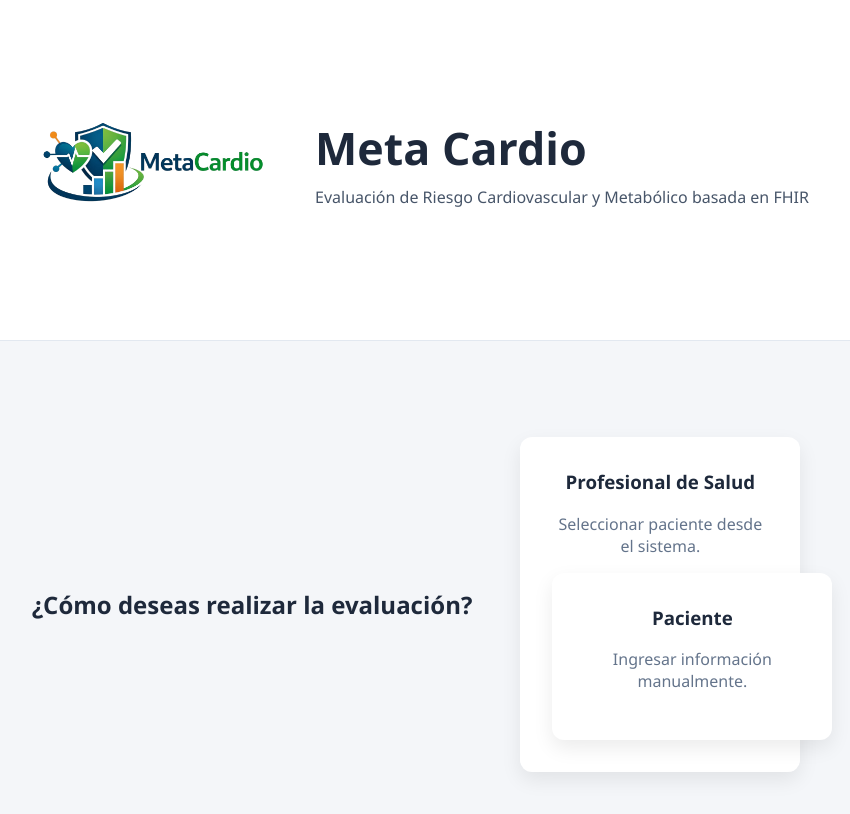
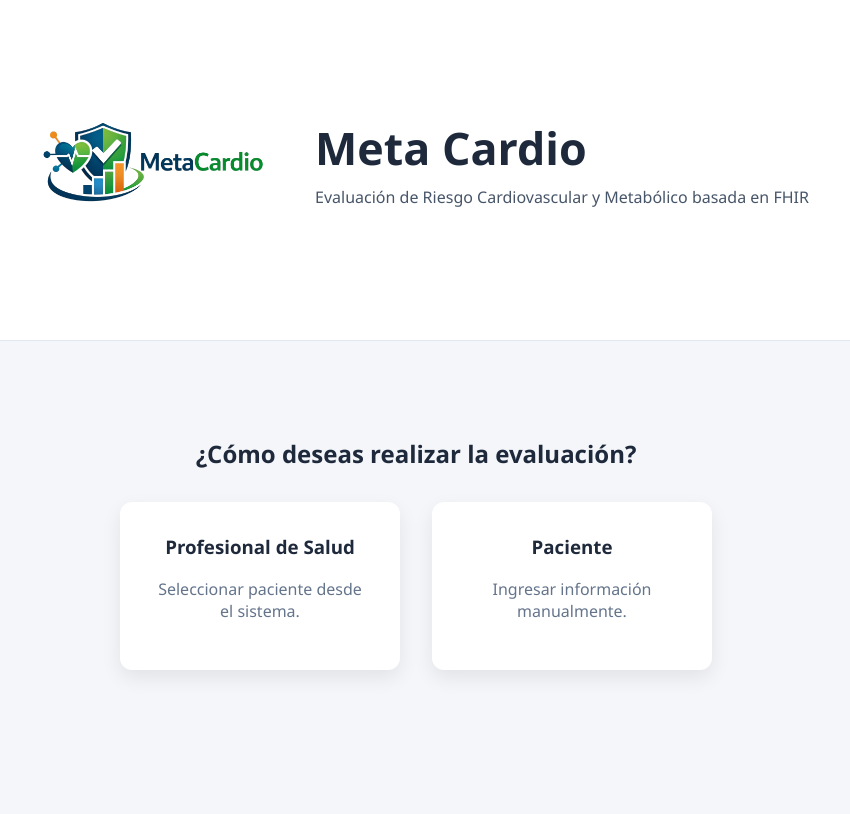
Before and after one commit to yhoys/meta-cardio, a React (Vite) app: page / in a window 1280 px wide. Shown: the top 814 px of the page, without its empty margins (224-1074 px from the left). Built offline with nearby package versions, Linux system fonts and the light colour scheme.

Commit message:
Correcciones 7

```diff
--- a/src/App.css
+++ b/src/App.css
@@ -69,13 +69,10 @@ body {
     font-size: 2rem;
   }
 }
+
 .mode-container {
-  display: flex;
-  justify-content: center;
-  align-items: center;
-  gap: 3rem;
-  flex-wrap: wrap;
   margin-top: 3rem;
+  text-align: center;
 }
 
 .mode-cards {
@@ -99,8 +96,8 @@ body {
 }
 
 .mode-card:hover {
-  transform: translateY(-5px);
-  box-shadow: 0 15px 35px rgba(0, 0, 0, 0.15);
+  transform: translateY(-4px);
+  box-shadow: 0 12px 28px rgba(0, 0, 0, 0.15);
   cursor: pointer;
 }
 
--- a/src/components/ModeSelector.jsx
+++ b/src/components/ModeSelector.jsx
@@ -3,6 +3,7 @@ function ModeSelector({ onSelect }) {
     <div className="mode-container">
       <h2>¿Cómo deseas realizar la evaluación?</h2>
 
+      <div className="mode-cards">
         <div
           className="mode-card"
           role="button"
@@ -12,6 +13,7 @@ function ModeSelector({ onSelect }) {
         >
           <h3>Profesional de Salud</h3>
           <p>Seleccionar paciente desde el sistema.</p>
+        </div>
 
         <div
           className="mode-card"
```
Lines whose indentation alone changed are shown as unchanged.
